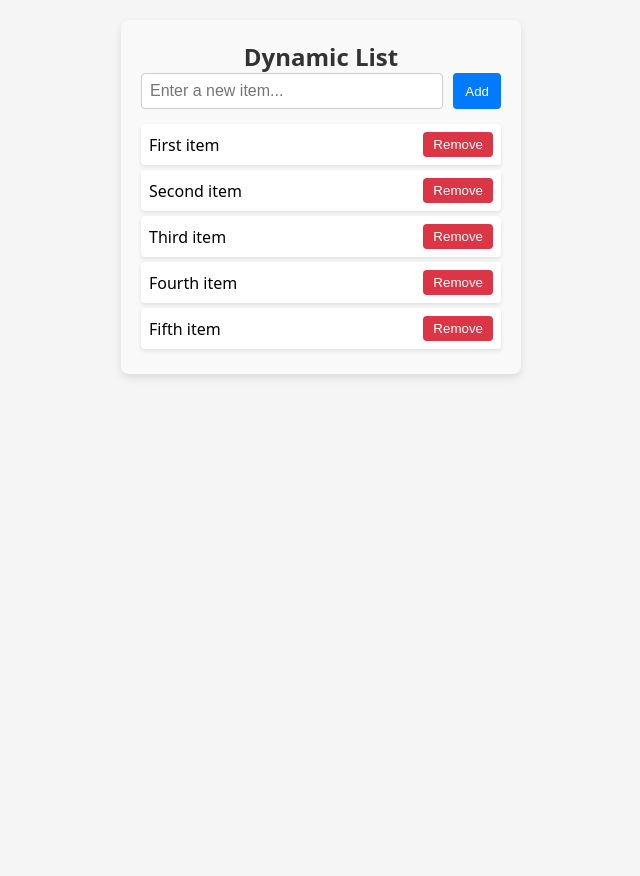
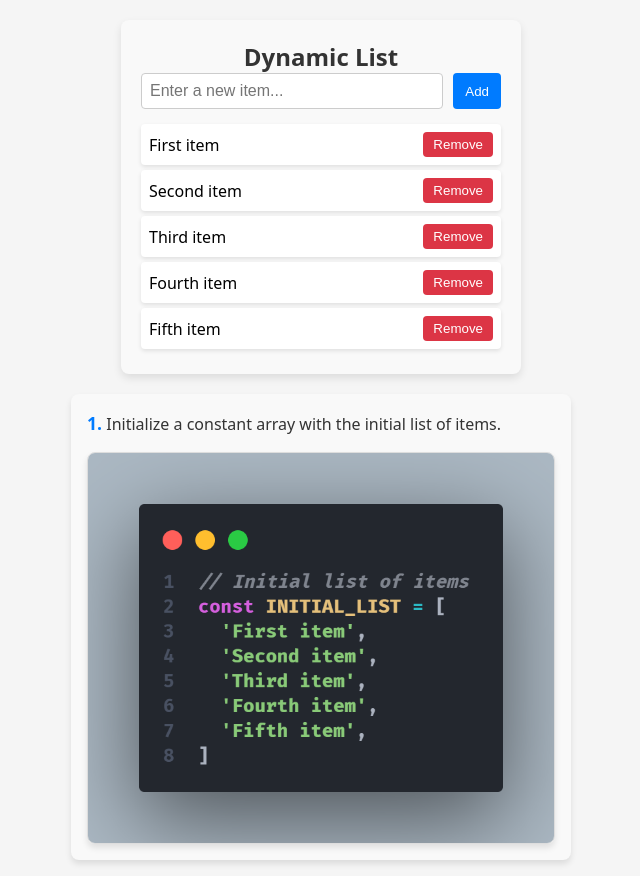
Before and after one commit to Espadv69/useState-Basics, a React (Vite) app in the folder DynamicList/: page / in a window 1280 px wide. Shown: the whole page, without its empty margins (319-959 px from the left). Before the commit the page ends 800 px from the top, so only its background shows below. Built offline with nearby package versions, Linux system fonts and the light colour scheme; the HTML template or start-up script is replaced by a standard one.

Commit message:
Implement Explanation component to display initial list setup with image

```diff
--- a/DynamicList/src/components/Explanation/Explanation.jsx
+++ b/DynamicList/src/components/Explanation/Explanation.jsx
@@ -1,6 +1,19 @@
 import LiExplanation from './LiExplanation'
 import './Explanation.css'
 
-const Explanation = () => {}
+const Explanation = () => {
+  return (
+    <section className="explanation">
+      <ol className="ol__explanation">
+        <LiExplanation
+          stepNumber={1}
+          description="Initialize a constant array with the initial list of items."
+          imgUrl="/images/initialList.png"
+          imgAlt="code snippet of an array with 5 items"
+        />
+      </ol>
+    </section>
+  )
+}
 
 export default Explanation
```
